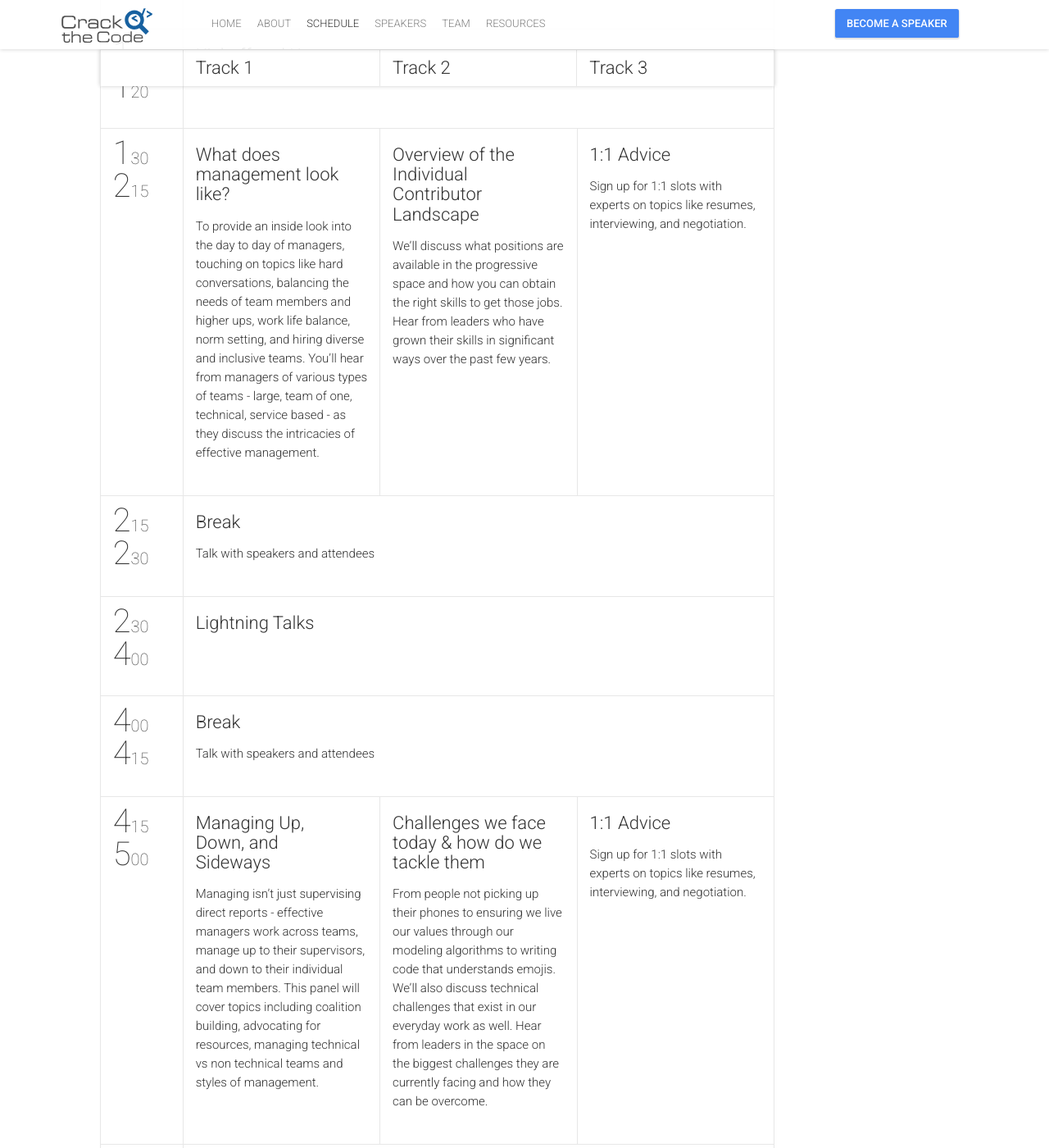
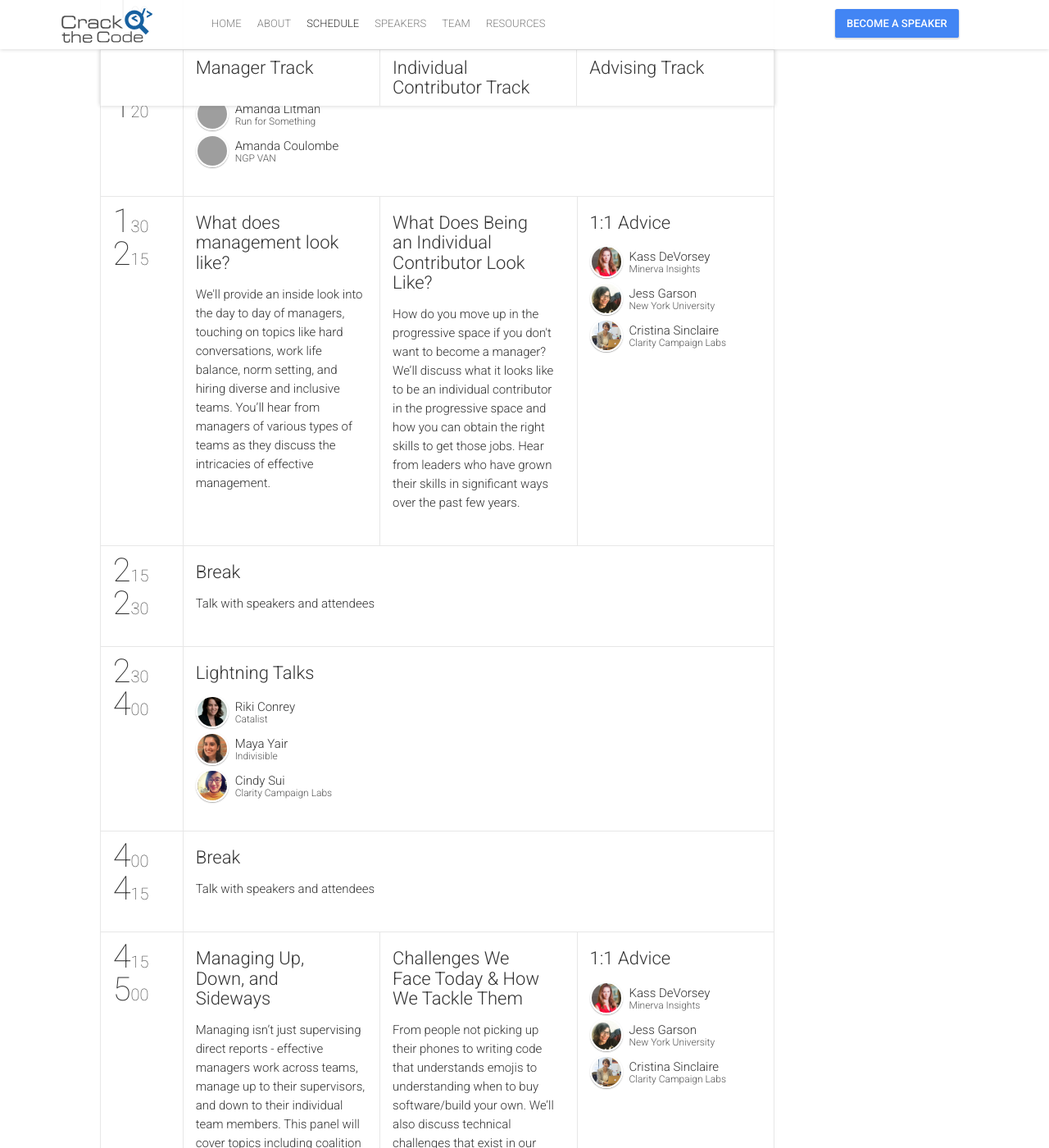
Before and after one commit to anniejw6/crackthecode_site, a Jekyll site: the page built from schedule.html, in a window 1280 px wide and 1400 px high, scrolled down 663 px. Shown: the whole window at 82% size. Built offline with Jekyll 4.4.1, drawn with Linux system fonts in a browser that asks for light colours; nearby versions of some CDN libraries; comment, search, counter and statistics services are not loaded; some of the changed text lies outside the part shown; grey boxes are pictures that could not be loaded.

Commit message:
add some bios and stuff

```diff
--- a/_config.yml
+++ b/_config.yml
@@ -83,8 +83,8 @@ aboutBlock:
 statisticBlockImage: "statistic.jpg"
 statisticBlock:
  - {count: "80", specialCharacter: "+", info: "attendees", detail: "from everywhere"}
- - {count: "10", specialCharacter: "+", info: "speakers", detail: "from all over the movement"}
- - {count: "1", specialCharacter: "+", info: "parallel tracks", detail: "to customize your experience"}
+ - {count: "15", specialCharacter: "+", info: "speakers", detail: "from all over the movement"}
+ - {count: "3", specialCharacter: "", info: "parallel tracks", detail: "to customize your experience"}
 
 # Latest News Block
 latestNewsTitle: "Latest news"
--- a/_data/schedule.yml
+++ b/_data/schedule.yml
@@ -2,9 +2,9 @@
   date: "2018-03-17"
   dateReadable: "Saturday March 17, 2018"
   tracks:
-    - {title: "Track 1", color: "#90be4e"}
-    - {title: "Track 2", color: "#03a9f4"}
-    - {title: "Track 3", color: "#e91e63"}
+    - {title: "Manager Track", color: "#90be4e"}
+    - {title: "Individual Contributor Track", color: "#03a9f4"}
+    - {title: "Advising Track", color: "#e91e63"}
   timeslots:
     - {
     	startTime: "12:30",
--- a/_data/sessions.yml
+++ b/_data/sessions.yml
@@ -14,19 +14,16 @@
   title: "Kickoff and Keynote"
   place: "Hall"
   subtype: keynote
-  service: true
   speakers: [1, 2]
 -
   id: 003
   title: "What does management look like?"
   place: "TBD"
   description: >
-    To provide an inside look into the day to day of managers, touching on
-    topics like hard conversations, balancing the needs of team members and
-    higher ups, work life balance, norm setting, and hiring diverse and
-    inclusive teams. You’ll hear from managers of various types of teams -
-    large, team of one, technical, service based - as they discuss the
-    intricacies of effective management.
+    We'll provide an inside look into the day to day of managers, touching on
+    topics like hard conversations, work life balance, norm setting, and hiring
+    diverse and inclusive teams. You’ll hear from managers of various types of
+    teams as they discuss the intricacies of effective management.
   service: true
   subtype: panel
   speakers: [6, 7, 8, 9]
@@ -46,33 +43,36 @@
   id: 005
   title: "Lightning Talks"
   description: >
-    Short talks on a variety of topics:
+    Short talks on a variety of topics: <br>
     <br>- Best Practices for 1:1s (Elyse Ross)
     <br>- How to Choose Your Next Adventure (Laila El Gohary)
+    <br>- Plan, Prep, Trust and Verify: How to Effectively Grow the Technical Skills of Junior Staff (Cindy Sui)
     <br>- Code Hopper (Annie Wang)
     <br>- Batch Endorsements on ActionKit (Maya Yair)
     <br>- Analytics Methods to Test Messaging (Riki Conrey)
   subtype: workshop
-  speakers: []
+  speakers: [10, 11, 12]
 -
   id: 006
-  title: "Overview of the Individual Contributor Landscape"
+  title: "What Does Being an Individual Contributor Look Like?"
   description: >
-    We’ll discuss what positions are available in the progressive space and
-    how you can obtain the right skills to get those jobs. Hear from leaders
-    who have grown their skills in significant ways over the past few years.
+    How do you move up in the progressive space if you don't want to become
+    a manager? We’ll discuss what it looks like to be an individual contributor
+    in the progressive space and how you can obtain the right skills to get
+    those jobs. Hear from leaders who have grown their skills in significant
+    ways over the past few years.
   service: true
   subtype: workshop
   speakers: []
 -
   id: 008
-  title: "Challenges we face today & how do we tackle them"
+  title: "Challenges We Face Today & How We Tackle Them"
   description: >
-    From people not picking up their phones to ensuring we live our values
-    through our modeling algorithms to writing code that understands emojis.
-    We’ll also discuss technical challenges that exist in our everyday work
-    as well. Hear from leaders in the space on the biggest challenges they
-    are currently facing and how they can be overcome.
+    From people not picking up their phones to writing code that understands
+    emojis to understanding when to buy software/build your own. We’ll also
+    discuss technical challenges that exist in our everyday work as well.
+    Hear from leaders in the space on the biggest challenges they are currently
+    facing and how they can be overcome.
   subtype: workshop
   service: true
   speakers: []
@@ -83,7 +83,6 @@
     Sign up for 1:1 slots with experts on topics like resumes,
     interviewing, and negotiation.
   subtype: workshop
-  service: true
   speakers: [3, 4, 5]
 -
   id: 010
--- a/_data/speakers.yml
+++ b/_data/speakers.yml
@@ -1,42 +1,42 @@
-# -
-#   id: 1
-#   name: "Amanda"
-#   surname: "Litman"
-#   title: "Co-Founder and Executive Director"
-#   company: "Run for Something"
-#   thumbnailUrl: litman.jpg
-#   rockstar: true
-#   bio: >
-#     Hillary Clinton’s email director. (The other emails.) Responsible for
-#     raising more than $330 million online. Charlie Crist’s digital director
-#     when he ran for governor in 2014. One of the first employees at Organizing
-#     for Action as deputy email director. Email writer for Barack Obama’s
-#     re-elect. Northwestern University graduate. Bookworm. Feminist.
-#     Nationals fan. Dog owner.
-#   social:
-#     - {name: "site", link: "https://runforsomething.net/"}
-# -
-#   id: 2
-#   name: "Amanda"
-#   surname: "Colombe"
-#   title: "General Manager, Organizing"
-#   company: "NGP VAN"
-#   #thumbnailUrl: cristina.jpg
-#   rockstar: true
-#   # bio: >
-#   #   Cristina Sinclaire recently joined Clarity Campaign Labs bringing
-#   #   high-quality analytics to campaigns and organizations of all sizes.
-#   #   Previously she served as Director of Client Services at Catalist, the
-#   #   progressive movement's data utility. Prior to that she researched
-#   #   voting laws and built civic data tools at the New Organizing Institute.
-#   #   She has managed electoral campaigns and organized communities from
-#   #   California to South Africa. She sits on the Boards of National
-#   #   Public Radio, the Center for Technology and Civic Life, the Alliance
-#   #   for CHANGE, and the Earthward Bound Foundation. In her spare time
-#   #   Cristina travels, plays cribbage, dances and chases her next favorite meal.
-#   #social:
-#   #  - {name: "twitter", link: "https://twitter.com/ninasin"}
-#   #  - {name: "linkedin", link: "https://www.linkedin.com/in/cristinasinclaire"}
+-
+  id: 1
+  name: "Amanda"
+  surname: "Litman"
+  title: "Co-Founder and Executive Director"
+  company: "Run for Something"
+  thumbnailUrl: litman.jpg
+  rockstar: true
+  # bio: >
+  #   Hillary Clinton’s email director. (The other emails.) Responsible for
+  #   raising more than $330 million online. Charlie Crist’s digital director
+  #   when he ran for governor in 2014. One of the first employees at Organizing
+  #   for Action as deputy email director. Email writer for Barack Obama’s
+  #   re-elect. Northwestern University graduate. Bookworm. Feminist.
+  #   Nationals fan. Dog owner.
+  social:
+    - {name: "site", link: "https://runforsomething.net/"}
+-
+  id: 2
+  name: "Amanda"
+  surname: "Coulombe"
+  title: "General Manager, Organizing"
+  company: "NGP VAN"
+  #thumbnailUrl: cristina.jpg
+  rockstar: true
+  # bio: >
+  #   Cristina Sinclaire recently joined Clarity Campaign Labs bringing
+  #   high-quality analytics to campaigns and organizations of all sizes.
+  #   Previously she served as Director of Client Services at Catalist, the
+  #   progressive movement's data utility. Prior to that she researched
+  #   voting laws and built civic data tools at the New Organizing Institute.
+  #   She has managed electoral campaigns and organized communities from
+  #   California to South Africa. She sits on the Boards of National
+  #   Public Radio, the Center for Technology and Civic Life, the Alliance
+  #   for CHANGE, and the Earthward Bound Foundation. In her spare time
+  #   Cristina travels, plays cribbage, dances and chases her next favorite meal.
+  #social:
+  #  - {name: "twitter", link: "https://twitter.com/ninasin"}
+  #  - {name: "linkedin", link: "https://www.linkedin.com/in/cristinasinclaire"}
 -
   id: 3
   name: "Kass"
@@ -168,3 +168,59 @@
 #   # social:
 #   #   - {name: "twitter", link: "https://twitter.com/ninasin"}
 #   #   - {name: "linkedin", link: "https://www.linkedin.com/in/cristinasinclaire"}
+
+-
+  id: 10
+  name: "Riki"
+  surname: "Conrey"
+  title: "Senior Scientist"
+  company: "Catalist"
+  thumbnailUrl: riki.png
+  rockstar: true
+  bio: >
+    Riki is a computational social scientist with a focus on attitude
+    measurement and change. She holds a PhD in Social Psychology from
+    Northwestern University and worked as a survey methodologist for several
+    years before she was drawn away by bigger data. Now, she builds predictive
+    models and big data systems using voter files, poll results, social media,
+    and anything else she finds lying around.
+  social:
+    - {name: "linkedin", link: "https://www.linkedin.com/in/riki-conrey"}
+
+-
+  id: 11
+  name: "Maya"
+  surname: "Yair"
+  title: "Digital Data Manager"
+  company: "Indivisible"
+  thumbnailUrl: maya.jpg
+  team: true
+  bio: >
+    Maya Yair is the Digital Data Manager at Indivisible, where she enhances
+    digital communications with analytics and testing. Previously she served
+    as an Analyst and Associate Strategist at Analyst Institute. Maya's roots
+    are in electoral campaigns, where she has worked in organizing and
+    development roles. In her spare time, she can be found taking on demanding
+    cooking projects and hanging out with her cat.
+
+-
+  id: 12
+  name: "Cindy"
+  surname: "Sui"
+  title: "Analyst + Data Science"
+  company: "Clarity Campaign Labs"
+  thumbnailUrl: cindy.jpg
+  team: true
+  bio: >
+    Cindy Sui is an Analyst at Clarity Campaign Labs and has worked on polling
+    & modeling projects up and down the ballot since joining Clarity in 2015.
+    Cindy loves to use data to figure out what's working, how better to
+    communicate with people, and how to drive behavior change. Before catching
+    the political bug, Cindy worked in global health nonprofits in Boston and
+    Lima, Peru, as well as a healthcare technology company in Chicago.
+    As part of her commitment to intersectionality, she currently advises a
+    number of nonprofits and startups in DC working on criminal justice reform,
+    peace education and digital organizing. Cindy loves to meet new people,
+    drink keto coffee, and watch murder-mystery shows.
+  social:
+    - {name: "linkedin", link: "https://www.linkedin.com/in/cindy-sui-05665054/"}
```
Also changed, not shown: img/people/cindy.jpg (added), img/people/riki.png (added).
